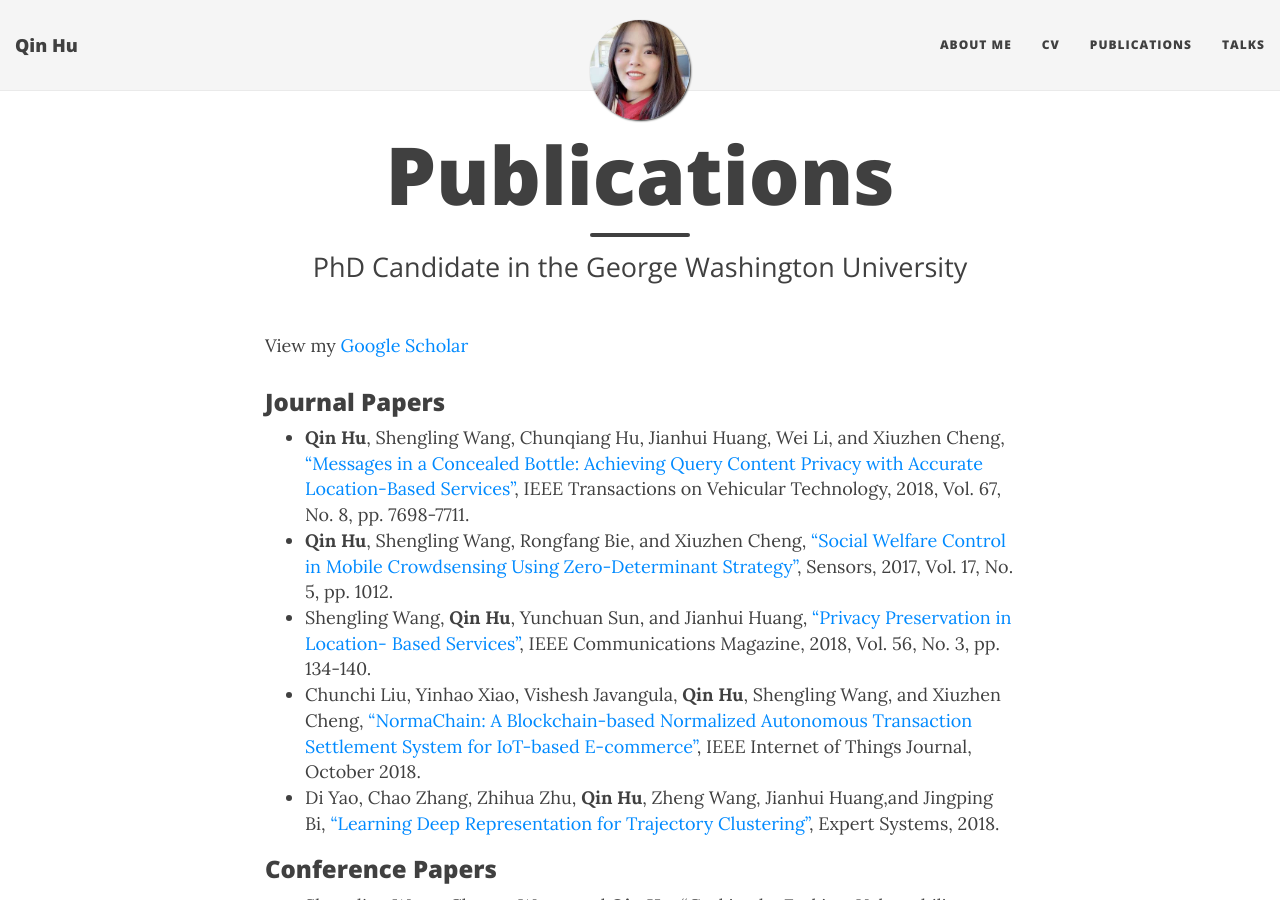
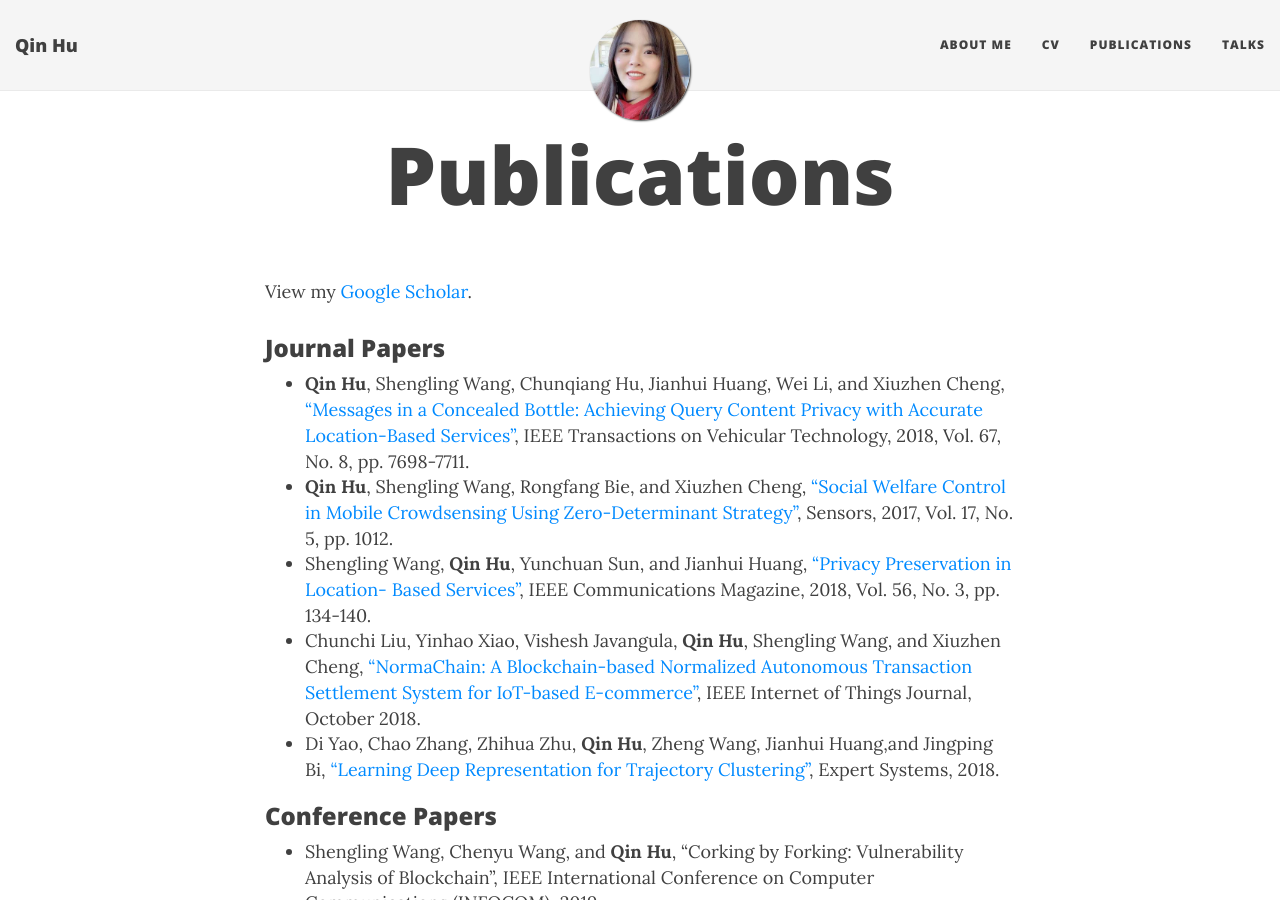
Before and after one commit to qinhu2010/qinhu2010.github.io, a Jekyll site: the page built from publications.md, in a window 1280 px wide and 900 px high. Built offline with Jekyll 4.4.1, drawn with Linux system fonts in a browser that asks for light colours; nearby versions of some CDN libraries.

Commit message:
Update publications.md

```diff
--- a/publications.md
+++ b/publications.md
@@ -1,10 +1,9 @@
 ---
 layout: page
 title: Publications
-subtitle: PhD Candidate in the George Washington University
 ---
 
-View my [Google Scholar](https://scholar.google.com/citations?user=tzMBk3YAAAAJ&hl=zh-CN)
+View my [Google Scholar](https://scholar.google.com/citations?user=tzMBk3YAAAAJ&hl=zh-CN).
 
 ### Journal Papers
 
```
